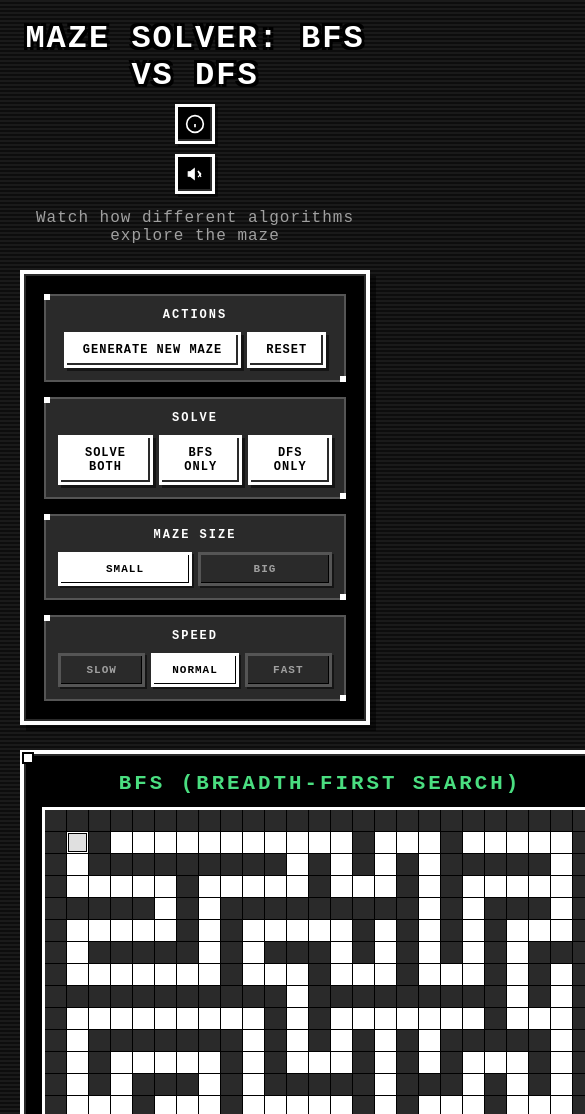
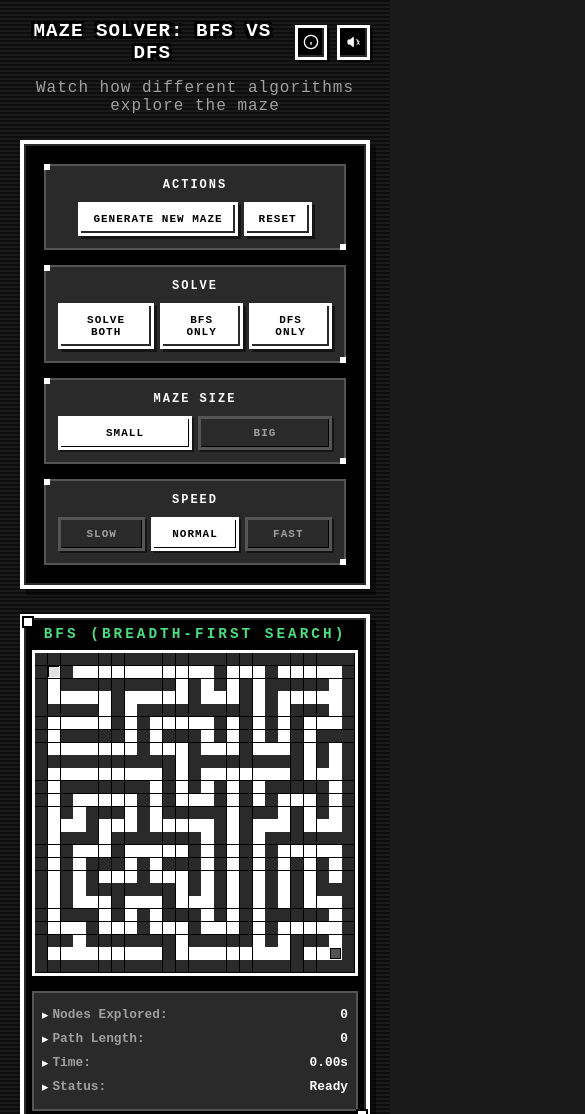
Before and after one commit to zyrridian/bfs-dfs-maze, a plain HTML site: page index.html in a window 390 px wide. Shown: the top 1114 px of the page, 585 px wide, since content can reach past the window. Drawn offline with Linux system fonts and the light colour scheme.

Commit message:
style: adjust h1 font size and improve canvas responsiveness for mobile

```diff
--- a/styles.css
+++ b/styles.css
@@ -551,8 +551,7 @@ canvas {
   }
 
   h1 {
-    font-size: 2em;
-    flex-direction: column;
+    font-size: 1.5em;
     gap: 10px;
   }
 
@@ -568,6 +567,19 @@ canvas {
   .info-content h2 {
     font-size: 1.5em;
   }
+
+  canvas {
+    max-width: 100%;
+    height: auto;
+  }
+
+  .maze-wrapper {
+    padding: 12px;
+  }
+
+  .maze-title {
+    font-size: 1.1em;
+  }
 }
 
 @media (max-width: 480px) {
@@ -576,8 +588,8 @@ canvas {
   }
 
   button {
-    font-size: 12px;
-    padding: 8px 16px;
+    font-size: 11px;
+    padding: 8px 12px;
   }
 
   .info-overlay {
@@ -591,4 +603,47 @@ canvas {
   .info-section {
     padding: 15px;
   }
+
+  h1 {
+    font-size: 1.2em;
+    letter-spacing: 1px;
+  }
+
+  .info-icon,
+  .music-btn {
+    width: 35px;
+    height: 35px;
+  }
+
+  .info-icon svg,
+  .music-btn svg {
+    width: 16px;
+    height: 16px;
+  }
+
+  .maze-wrapper {
+    padding: 8px;
+  }
+
+  .maze-title {
+    font-size: 0.9em;
+    margin-bottom: 8px;
+  }
+
+  .stats {
+    font-size: 0.8em;
+    padding: 8px;
+  }
+
+  .legend {
+    padding: 12px;
+  }
+
+  .legend-items {
+    gap: 10px;
+  }
+
+  .legend-item {
+    font-size: 0.75em;
+  }
 }
```
